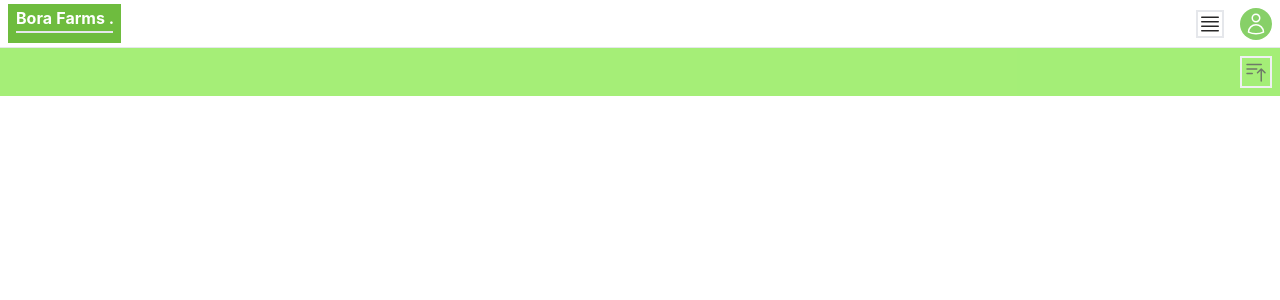
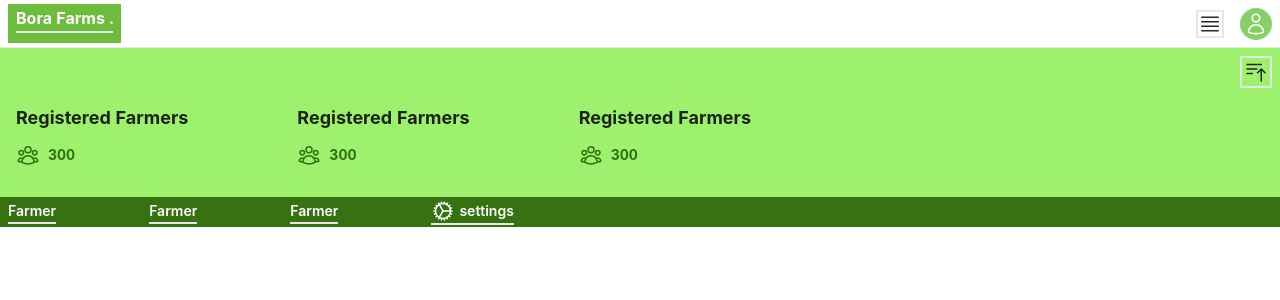
Before and after one commit to muasya-victor/Farmers-Hub, a Vue app: page / in a window 1280 px wide. Before the commit this address had no page. Shown: the top 300 px of the page. Built offline with nearby package versions, Linux system fonts and the light colour scheme.

Commit message:
design header two

```diff
--- a/src/components/InformationCards.vue
+++ b/src/components/InformationCards.vue
@@ -1,5 +1,5 @@
 <template>
-  <div class="flex flex-col gap-2 w-fit p-2">
+  <div class="flex flex-col gap-0.5 w-fit p-2">
     <h3 class="text-lg font-bold ">
       {{name}}
     </h3>
@@ -23,7 +23,7 @@ export default {
     },
     value: {
       type: String,
-      default: '300'
+      default: '300 '
     },
   }
 }
--- /dev/null
+++ b/src/components/LinkItem.vue
@@ -0,0 +1,26 @@
+<template>
+  <div class="text-white font-semibold flex flex-col w-fit justify-center hover:text-blue-300 cursor-pointer">
+    <div class="flex w-fit items-center gap-1">
+<!--      icon only-->
+      <slot/>
+      {{link}}
+    </div>
+    <hr class="border "/>
+  </div>
+</template>
+
+<script>
+export default {
+  name: "LinkItem",
+  props : {
+    link : {
+      type:String,
+      default: 'Farmer'
+    }
+  }
+}
+</script>
+
+<style scoped>
+
+</style>
--- /dev/null
+++ b/src/components/icons/Settings.vue
@@ -0,0 +1,16 @@
+<template>
+  <svg xmlns="http://www.w3.org/2000/svg" fill="none" viewBox="0 0 24 24" stroke-width="1.5" stroke="currentColor" class="w-6 h-6">
+    <path stroke-linecap="round" stroke-linejoin="round" d="M4.5 12a7.5 7.5 0 0015 0m-15 0a7.5 7.5 0 1115 0m-15 0H3m16.5 0H21m-1.5 0H12m-8.457 3.077l1.41-.513m14.095-5.13l1.41-.513M5.106 17.785l1.15-.964m11.49-9.642l1.149-.964M7.501 19.795l.75-1.3m7.5-12.99l.75-1.3m-6.063 16.658l.26-1.477m2.605-14.772l.26-1.477m0 17.726l-.26-1.477M10.698 4.614l-.26-1.477M16.5 19.794l-.75-1.299M7.5 4.205L12 12m6.894 5.785l-1.149-.964M6.256 7.178l-1.15-.964m15.352 8.864l-1.41-.513M4.954 9.435l-1.41-.514M12.002 12l-3.75 6.495" />
+  </svg>
+
+</template>
+
+<script>
+export default {
+  name: "Settings"
+}
+</script>
+
+<style scoped>
+
+</style>
--- /dev/null
+++ b/src/components/icons/UserGroup.vue
@@ -0,0 +1,16 @@
+<template>
+  <svg xmlns="http://www.w3.org/2000/svg" fill="none" viewBox="0 0 24 24" stroke-width="1.5" stroke="currentColor" class="w-6 h-6">
+    <path stroke-linecap="round" stroke-linejoin="round" d="M18 18.72a9.094 9.094 0 003.741-.479 3 3 0 00-4.682-2.72m.94 3.198l.001.031c0 .225-.012.447-.037.666A11.944 11.944 0 0112 21c-2.17 0-4.207-.576-5.963-1.584A6.062 6.062 0 016 18.719m12 0a5.971 5.971 0 00-.941-3.197m0 0A5.995 5.995 0 0012 12.75a5.995 5.995 0 00-5.058 2.772m0 0a3 3 0 00-4.681 2.72 8.986 8.986 0 003.74.477m.94-3.197a5.971 5.971 0 00-.94 3.197M15 6.75a3 3 0 11-6 0 3 3 0 016 0zm6 3a2.25 2.25 0 11-4.5 0 2.25 2.25 0 014.5 0zm-13.5 0a2.25 2.25 0 11-4.5 0 2.25 2.25 0 014.5 0z" />
+  </svg>
+
+</template>
+
+<script>
+export default {
+  name: "UserGroup"
+}
+</script>
+
+<style scoped>
+
+</style>
--- a/src/partials/HeaderTwo.vue
+++ b/src/partials/HeaderTwo.vue
@@ -1,12 +1,22 @@
 <template>
-  <div class="w-full bg-[#69E31D] opacity-[60%] flex flex-col gap-2 py-2">
-    <div class="w-fill flex justify-end items-center px-2">
+  <div class="w-full bg-[#9EF16C] flex flex-col gap-2 pt-2 ">
+    <div class="w-fill flex justify-end items-center px-2 z-50">
       <IconContainer>
         <MenuUp/>
       </IconContainer>
+    </div>
 
+    <div class="w-full flex items-center gap-[93px] flex-wrap px-2">
+      <InformationCards v-for="item in 3" :key="item">
+        <UserGroup/>
+      </InformationCards>
+    </div>
 
-
+    <div class="w-full flex items-center gap-[93px] flex-wrap bg-[#367310] py-0.5 px-2">
+      <LinkItem v-for="item in 3" :key="item"/>
+      <LinkItem link="settings">
+        <Settings/>
+      </LinkItem>
     </div>
   </div>
 </template>
@@ -14,9 +24,13 @@
 <script>
 import MenuUp from "../components/icons/MenuUp.vue";
 import IconContainer from "../components/IconContainer.vue";
+import InformationCards from "../components/InformationCards.vue";
+import UserGroup from "../components/icons/UserGroup.vue";
+import LinkItem from "../components/LinkItem.vue";
+import Settings from "../components/icons/Settings.vue";
 export default {
   name: "HeaderTwo",
-  components: {IconContainer, MenuUp}
+  components: {Settings, LinkItem, UserGroup, InformationCards, IconContainer, MenuUp}
 }
 </script>
 
```
